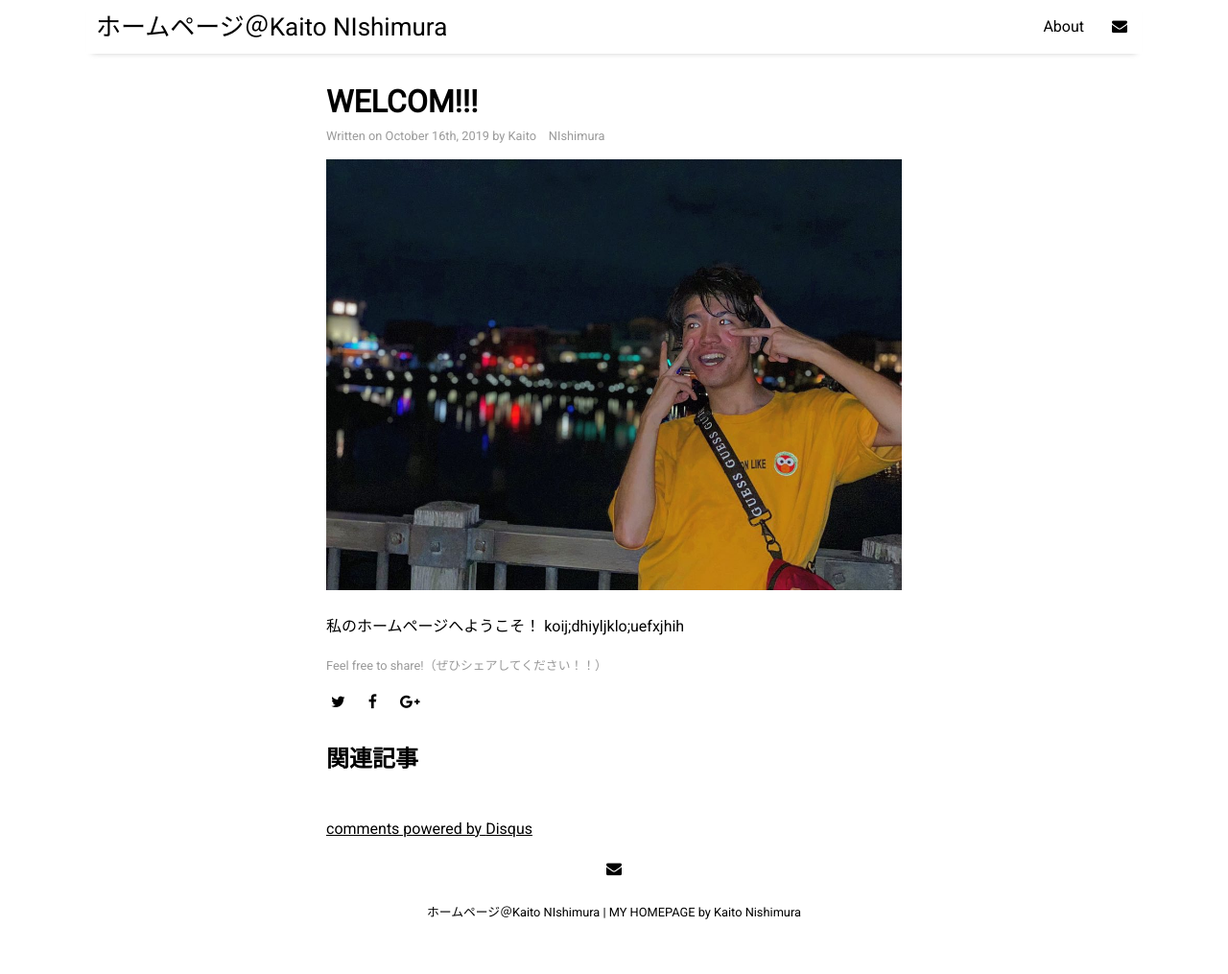
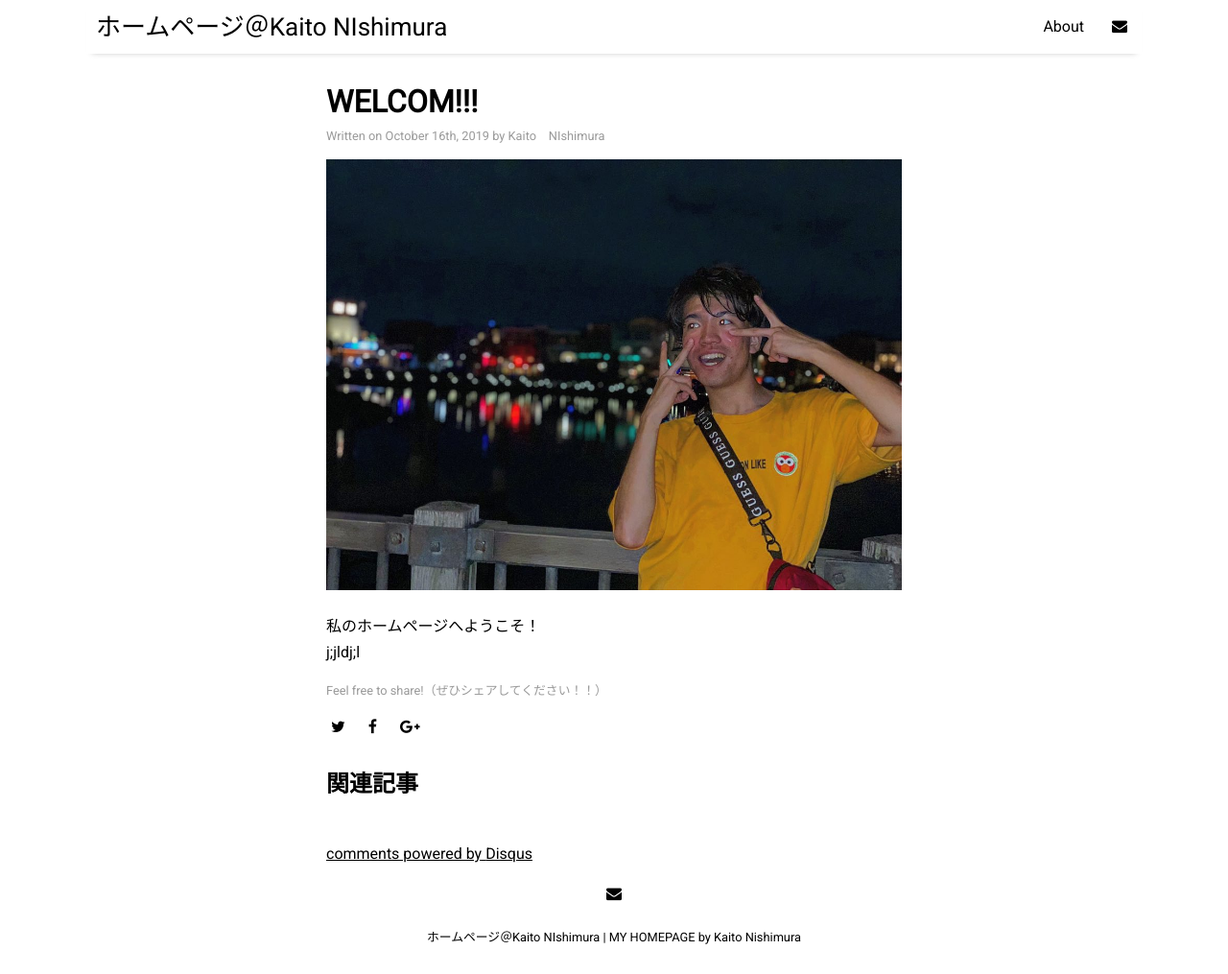
Before and after one commit to kaitonishimura/kaitonishimura.github.io, a Jekyll site: the page built from _posts/2019-10-16-first.md, in a window 1280 px wide and 1015 px high. Shown: the whole window at 96% size. Built offline with Jekyll 4.4.1, drawn with Linux system fonts in a browser that asks for light colours; nearby versions of some CDN libraries; comment, search, counter and statistics services are not loaded.

Commit message:
Update 2019-10-16-first.md

```diff
--- a/_posts/2019-10-16-first.md
+++ b/_posts/2019-10-16-first.md
@@ -7,5 +7,5 @@ tags: [sample]
 image: 1.jpg
 ---
 
-私のホームページへようこそ！
-koij;dhiyljklo;uefxjhih
+私のホームページへようこそ！<br>
+j;jldj;l
```
